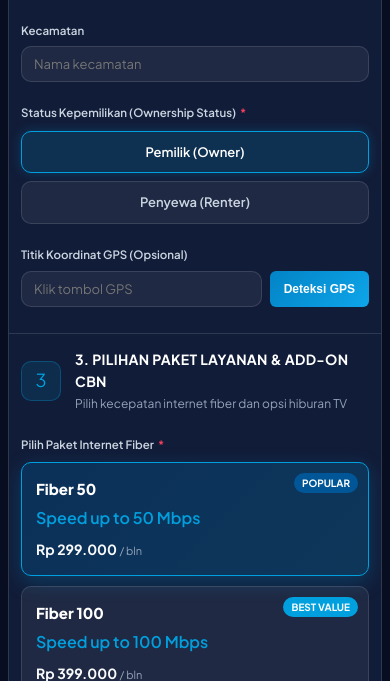
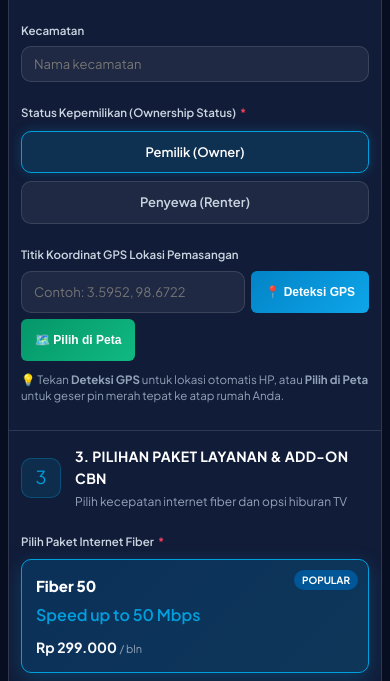
Before and after one commit to zaxxazpratama-png/sales, a PHP site: page /ALATTEMPUR/SEP-001 in a window 390 px wide. Shown: the part 1606-2287 px from the top of the page. Run offline with PHP 8.4, Linux system fonts and the light colour scheme; the visitor is signed in with stand-in values (Sample User, id 1).

Commit message:
feat: tambahkan fitur cerdas deteksi GPS mobile dan peta interaktif Leaflet

```diff
--- a/public/index.php
+++ b/public/index.php
@@ -81,6 +81,7 @@
     <meta name="description" content="Formulir Pendaftaran Layanan CBN - Internet Fiber Cepat & TV Berlangganan. Registrasi resmi PT. Sinergi Emas Perdana.">
     <title>Formulir Pendaftaran Layanan CBN - <?= htmlspecialchars($salesName ? $salesName . ' (' . $salesCode . ')' : 'PT. SEP') ?></title>
     <link rel="stylesheet" href="<?= $baseUrl ?>/assets/css/style.css">
+    <link rel="stylesheet" href="https://unpkg.com/leaflet@1.9.4/dist/leaflet.css" />
 </head>
 <body>
 
@@ -380,12 +381,20 @@
 
                     <!-- Titik Koordinat GPS -->
                     <div class="form-group">
-                        <label class="form-label" for="tikor">Titik Koordinat GPS (Opsional)</label>
-                        <div class="input-with-btn">
-                            <input type="text" id="tikor" name="tikor" class="form-input"
-                                placeholder="Klik tombol GPS"
+                        <label class="form-label" for="tikor">Titik Koordinat GPS Lokasi Pemasangan</label>
+                        <div class="input-with-btn" style="display:flex;gap:6px;flex-wrap:wrap;">
+                            <input type="text" id="tikor" name="tikor" class="form-input" style="flex:1;min-width:180px;"
+                                placeholder="Contoh: 3.5952, 98.6722"
                                 value="<?= htmlspecialchars($old['tikor'] ?? '') ?>">
-                            <button type="button" id="tikor-gps-btn" class="btn-gps">Deteksi GPS</button>
+                            <button type="button" id="tikor-gps-btn" class="btn-gps" style="padding:0 14px;height:42px;display:inline-flex;align-items:center;gap:4px;">
+                                📍 Deteksi GPS
+                            </button>
+                            <button type="button" id="tikor-map-btn" class="btn-gps" style="background:linear-gradient(135deg, #059669, #10b981);padding:0 14px;height:42px;display:inline-flex;align-items:center;gap:4px;">
+                                🗺️ Pilih di Peta
+                            </button>
+                        </div>
+                        <div id="tikor-helper-text" style="font-size:11.5px;color:#94a3b8;margin-top:5px;line-height:1.4;">
+                            💡 Tekan <strong>Deteksi GPS</strong> untuk lokasi otomatis HP, atau <strong>Pilih di Peta</strong> untuk geser pin merah tepat ke atap rumah Anda.
                         </div>
                     </div>
                 </div>
@@ -577,6 +586,31 @@
 
 </main>
 
+<!-- MODAL INTERACTIVE MAP PICKER (LEAFLET) -->
+<div id="map-modal" style="display:none;position:fixed;inset:0;background:rgba(0,0,0,0.8);backdrop-filter:blur(6px);z-index:9999;align-items:center;justify-content:center;padding:12px;">
+    <div style="background:#111c38;border:1px solid rgba(0,160,223,0.35);border-radius:14px;width:100%;max-width:640px;overflow:hidden;box-shadow:0 20px 40px rgba(0,0,0,0.6);display:flex;flex-direction:column;max-height:90vh;">
+        <div style="display:flex;justify-content:space-between;align-items:center;padding:12px 16px;background:#0d162c;border-bottom:1px solid rgba(255,255,255,0.1);">
+            <div style="font-weight:800;color:#fff;font-size:14px;display:flex;align-items:center;gap:6px;">
+                🗺️ Pilih Titik Lokasi Pemasangan di Peta
+            </div>
+            <button type="button" id="close-map-btn" style="background:none;border:none;color:#94a3b8;font-size:24px;cursor:pointer;line-height:1;padding:0 4px;">&times;</button>
+        </div>
+        <div style="padding:9px 14px;background:rgba(0,160,223,0.12);font-size:11.5px;color:#67e8f9;line-height:1.4;">
+            📌 <strong>Petunjuk:</strong> Geser pin merah atau ketuk pada peta untuk menentukan posisi rumah/gedung Anda.
+        </div>
+        <div id="leaflet-map-container" style="height:350px;width:100%;background:#0a1128;"></div>
+        <div style="padding:12px 16px;background:#0d162c;border-top:1px solid rgba(255,255,255,0.1);display:flex;justify-content:space-between;align-items:center;gap:10px;flex-wrap:wrap;">
+            <div style="font-size:12px;color:#cbd5e1;">
+                Koordinat: <strong id="map-selected-coords" style="color:#38bdf8;font-family:monospace;font-size:12.5px;">-</strong>
+            </div>
+            <button type="button" id="use-map-coords-btn" class="btn-gps" style="background:linear-gradient(135deg, #005696, #00a0df);padding:9px 18px;font-size:13px;border-radius:8px;font-weight:700;">
+                ✅ Gunakan Titik Ini
+            </button>
+        </div>
+    </div>
+</div>
+
+<script src="https://unpkg.com/leaflet@1.9.4/dist/leaflet.js"></script>
 <script src="<?= $baseUrl ?>/assets/js/main.js"></script>
 </body>
 </html>
```
Also changed, not shown: public/assets/js/main.js.
